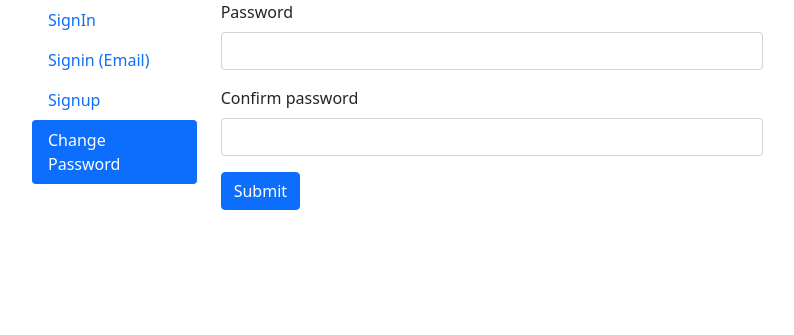
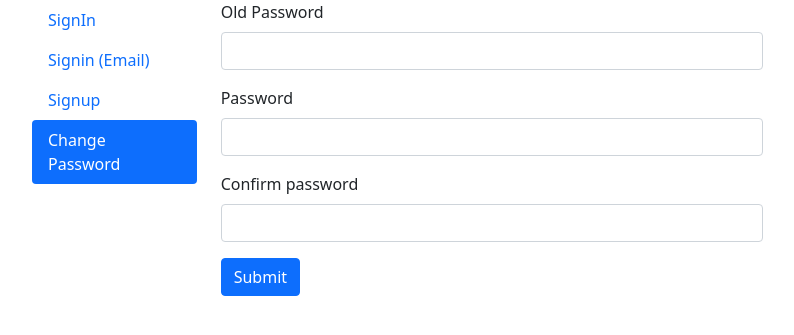
Before and after one commit to persidskiy/ibro-samples, a Flask app: page /forms/change-password in a window 1280 px wide. Shown: the part 63-398 px from the top of the page, without its empty margins (54-848 px from the left). Run offline with Flask 2, Linux system fonts and the light colour scheme; some libraries are stand-ins or nearby versions.

Commit message:
Fix forms

```diff
--- a/web/src/templates/forms/change_password.html
+++ b/web/src/templates/forms/change_password.html
@@ -3,8 +3,12 @@
 
 <form method="POST" action="{{url_for('forms.handle_change', title='Change Ok')}}">
   <div class="mb-3">
-      <label for="from-password" class="form-label">Password</label>
-      <input name="password" type="password" class="form-control" id="a">
+    <label for="form-password-old" class="form-label">Old Password</label>
+    <input name="password-old" type="password" class="form-control" id="form-password-old">
+  </div>
+  <div class="mb-3">
+    <label for="form-password" class="form-label">Password</label>
+    <input name="password" type="password" class="form-control" id="form-password">
   </div>
   <div class="mb-3">
     <label for="password-confirm" class="form-label">Confirm password</label>
--- a/web/src/templates/forms/signup_username.html
+++ b/web/src/templates/forms/signup_username.html
@@ -7,8 +7,8 @@
     <input name="username" type="text" class="form-control" id="form-username">
   </div>
   <div class="mb-3">
-      <label for="from-password" class="form-label">Password</label>
-      <input name="password" type="password" class="form-control" id="a">
+    <label for="form-password" class="form-label">Password</label>
+    <input name="password" type="password" class="form-control" id="form-password">
   </div>
   <div class="mb-3">
     <label for="password-confirm" class="form-label">Confirm password</label>
```
Also changed, not shown: web/src/templates/forms/forms_common.html (+9 -5 lines), web/src/templates/forms/signin_email.html (indentation only), web/src/templates/forms/signin_username.html (indentation only). Lines whose indentation alone changed are shown as unchanged.
